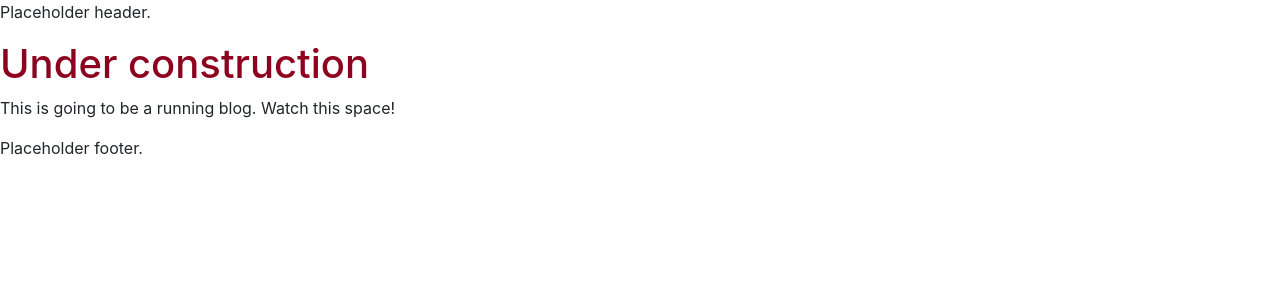
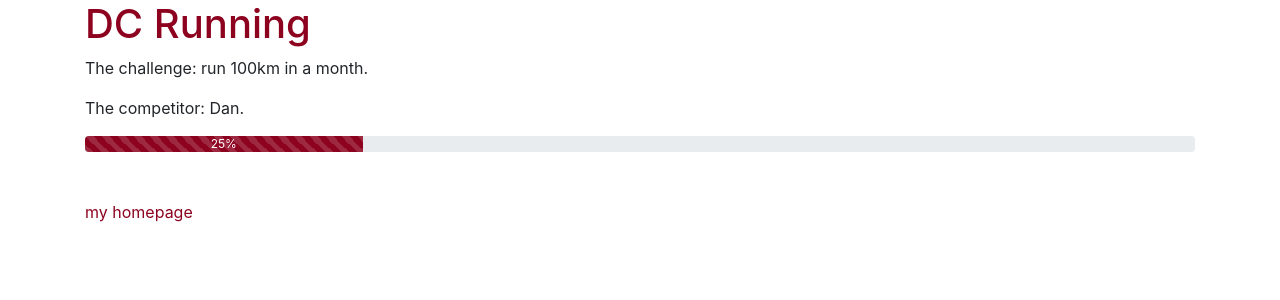
Before and after one commit to djcarter85/running, a Jekyll site: the page built from index.html, in a window 1280 px wide. Shown: the top 300 px of the page. Built offline with Jekyll 4.4.1, drawn with Linux system fonts in a browser that asks for light colours.

Commit message:
Add some more detail

```diff
--- a/_includes/footer.html
+++ b/_includes/footer.html
@@ -1 +1,3 @@
-<p>Placeholder footer.</p>
+<div class="container mt-5">
+  <p><a href="https://carterdan.net">my homepage</a></p>
+</div>
--- a/_includes/header.html
+++ /dev/null
@@ -1 +0,0 @@
-<p>Placeholder header.</p>
--- a/_layouts/default.html
+++ b/_layouts/default.html
@@ -3,7 +3,6 @@
 {% include head.html %}
 
 <body>
-  {%include header.html %}
   {{ content }}
   {%include footer.html %}
 </body>
--- a/index.html
+++ b/index.html
@@ -1,5 +1,16 @@
 ---
 layout: default
 ---
-<h1 class="text-primary">Under construction</h1>
-<p>This is going to be a running blog. Watch this space!</p>
+<div class="container">
+
+
+  <h1 class="text-primary">DC Running</h1>
+  <p>The challenge: run 100km in a month.</p>
+  <p>The competitor: Dan.</p>
+
+  <div class="progress">
+    <div class="progress-bar progress-bar-striped" role="progressbar" style="width: 25%" aria-valuenow="25"
+      aria-valuemin="0" aria-valuemax="100">25%</div>
+  </div>
+
+</div>
```
